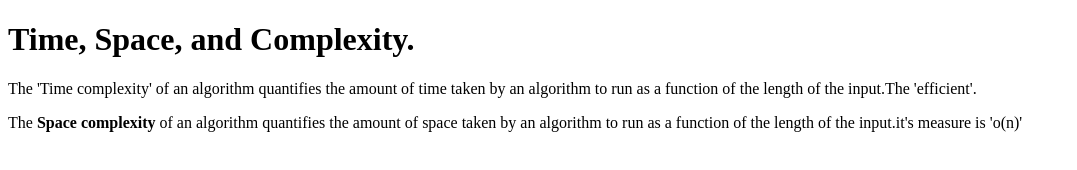
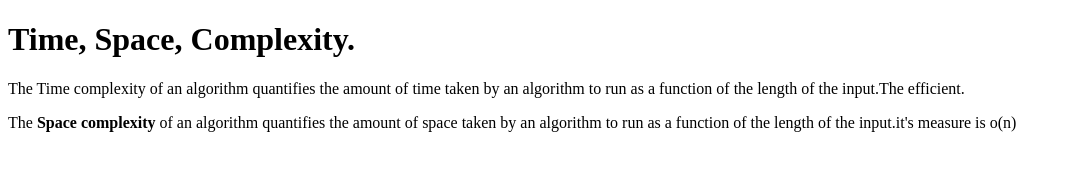
Before and after one commit to acciojob/time-and-space-complexity-sirin-acciojob-26, a website: page main.html in a window 1280 px wide. Shown: the whole page, without its empty margins (0-1077 px from the left). Drawn offline with Linux system fonts and the light colour scheme.

Commit message:
created a submission

```diff
--- a/main.html
+++ b/main.html
@@ -5,9 +5,9 @@
 </head>
 <body>
 	<!-- the entire body must be written by student -->
-	<h1>Time, Space, and Complexity.</h1>
-	<p>The 'Time complexity' of an algorithm quantifies the amount of time taken by an algorithm to run as a function of the length of the input.The 'efficient'.</p>
-    <p>The <b>Space complexity</b> of an algorithm quantifies the amount of space taken by an algorithm to run as a function of the length of the input.it's measure is 'o(n)'</p>
+	<h1>Time, Space, Complexity.</h1>
+	<p>The Time complexity of an algorithm quantifies the amount of time taken by an algorithm to run as a function of the length of the input.The efficient.</p>
+    <p>The <b>Space complexity</b> of an algorithm quantifies the amount of space taken by an algorithm to run as a function of the length of the input.it's measure is o(n)</p>
 	<script type="text/javascript" src="./script.js">
 </script>
 </body>
```
